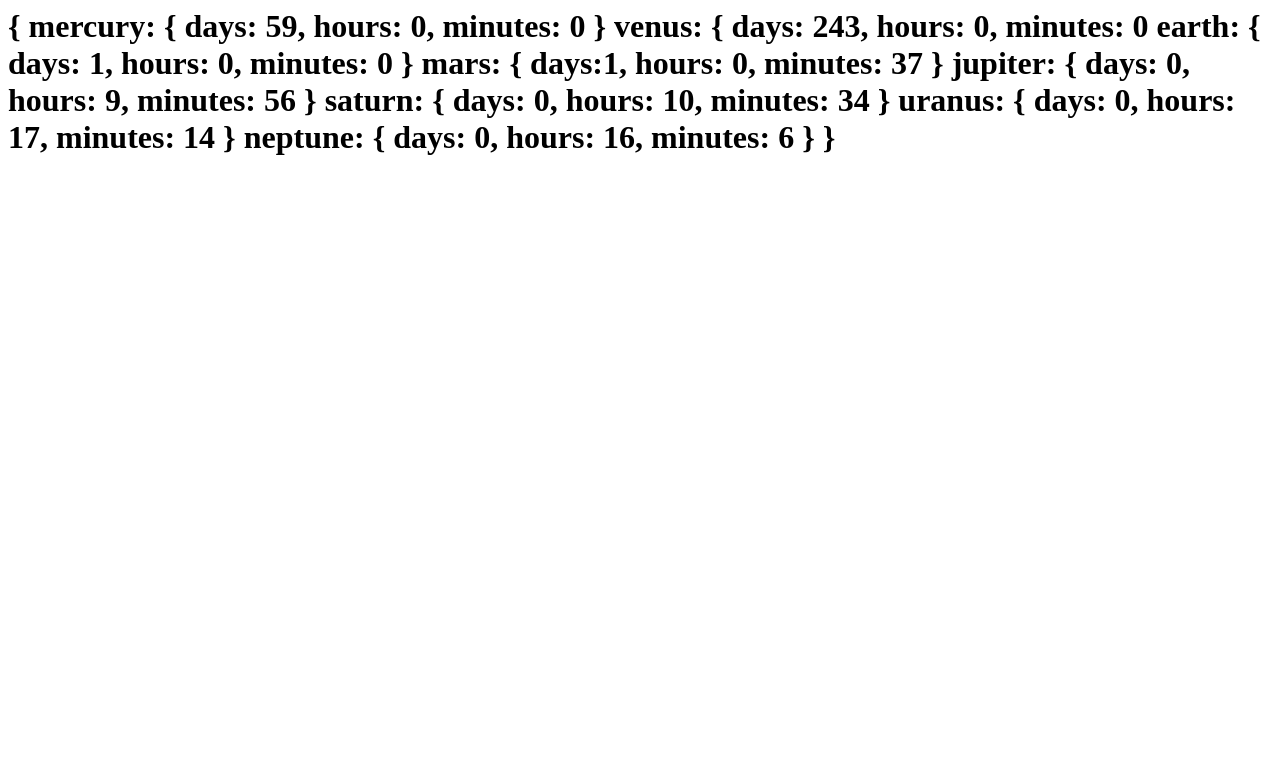
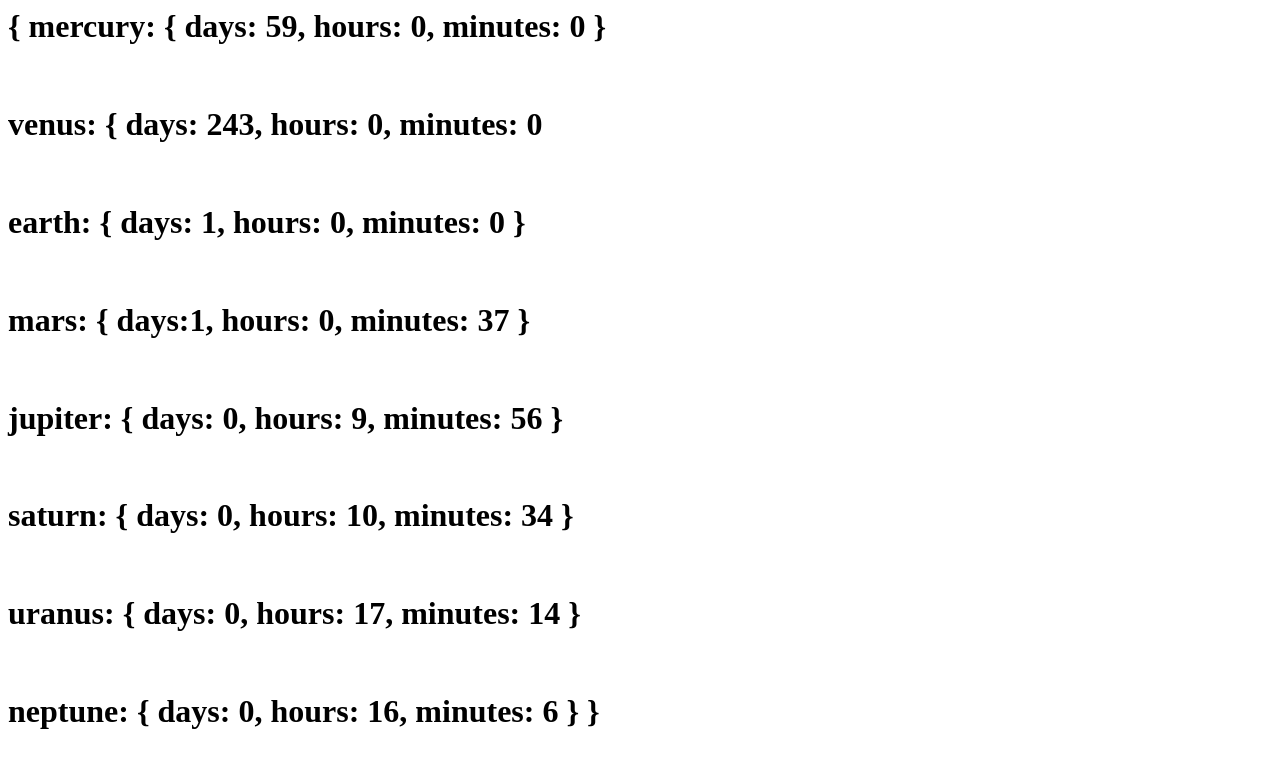
Before and after one commit to hemdevarj/days-on-other-planets-API, a plain HTML site: page index.html in a window 1280 px wide. Drawn offline with Linux system fonts and the light colour scheme.

Commit message:
Update index.html

```diff
--- a/index.html
+++ b/index.html
@@ -9,48 +9,61 @@ days: 59,
 hours: 0,
 minutes: 0
 }
-
+</h1>
+    <br>
+    <h1>
 venus: {
 days: 243,
 hours: 0,
 minutes: 0
-
+    </h1>
+    <br>
+    <h1>
 earth: {
 days: 1,
 hours: 0,
 minutes: 0
 }
-
+    </h1>
+    <br>
+    <h1>
 mars: {
 days:1,
 hours: 0,
 minutes: 37
 }
-
+  </h1>
+    <br>
+    <h1>
 jupiter: {
 days: 0,
 hours: 9,
 minutes: 56
 }
-
+</h1>
+    <br>
+    <h1>
 saturn: {
 days: 0,
 hours: 10,
 minutes: 34
 }
-
+    </h1>
+  <br>
+<h1>
 uranus: {
 days: 0,
 hours: 17,
 minutes: 14
 }
-
+</h1>
+    <br>
+    <h1>
 neptune: {
 days: 0,
 hours: 16,
 minutes: 6
 }
-
 }</h1>
   </body>
 </html>
```
